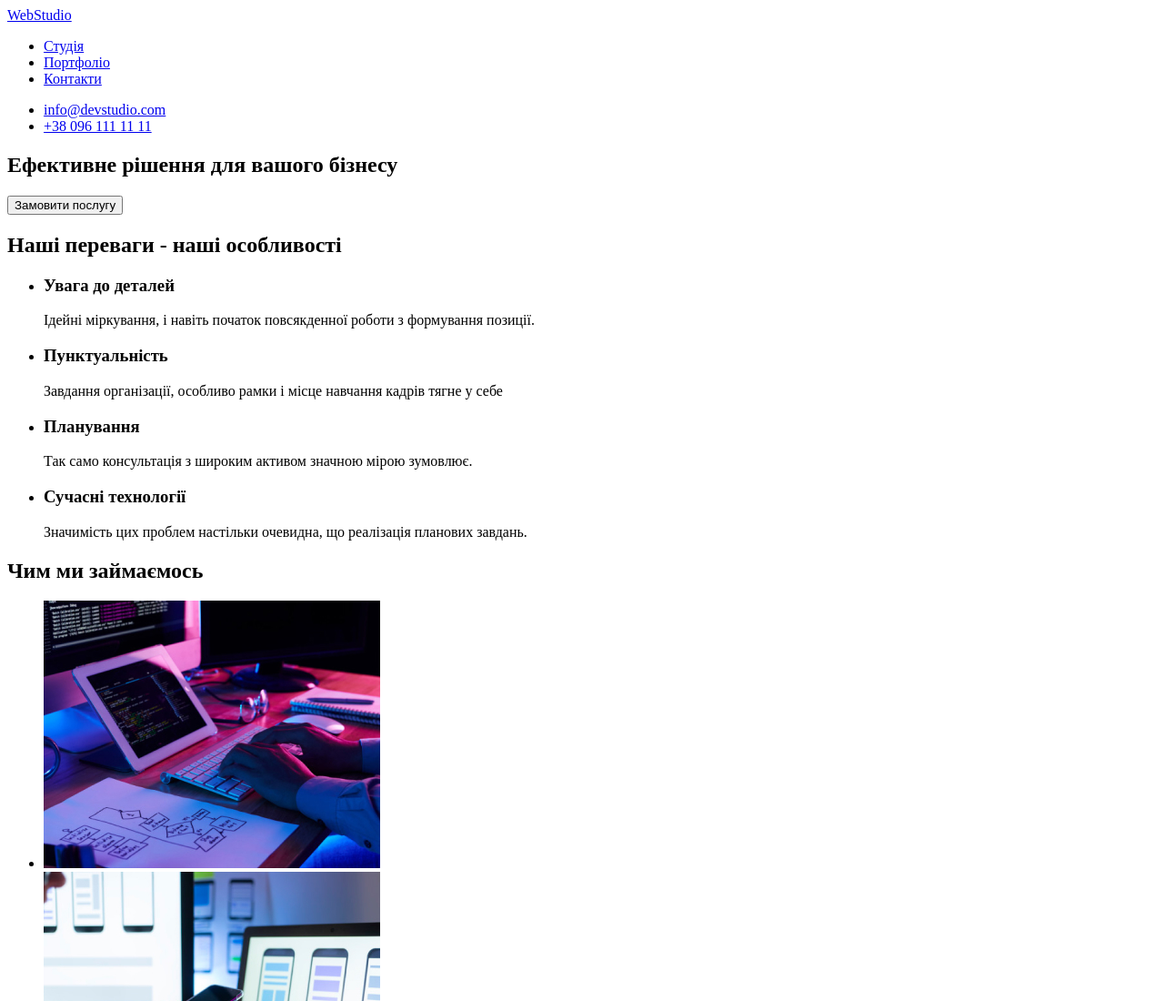
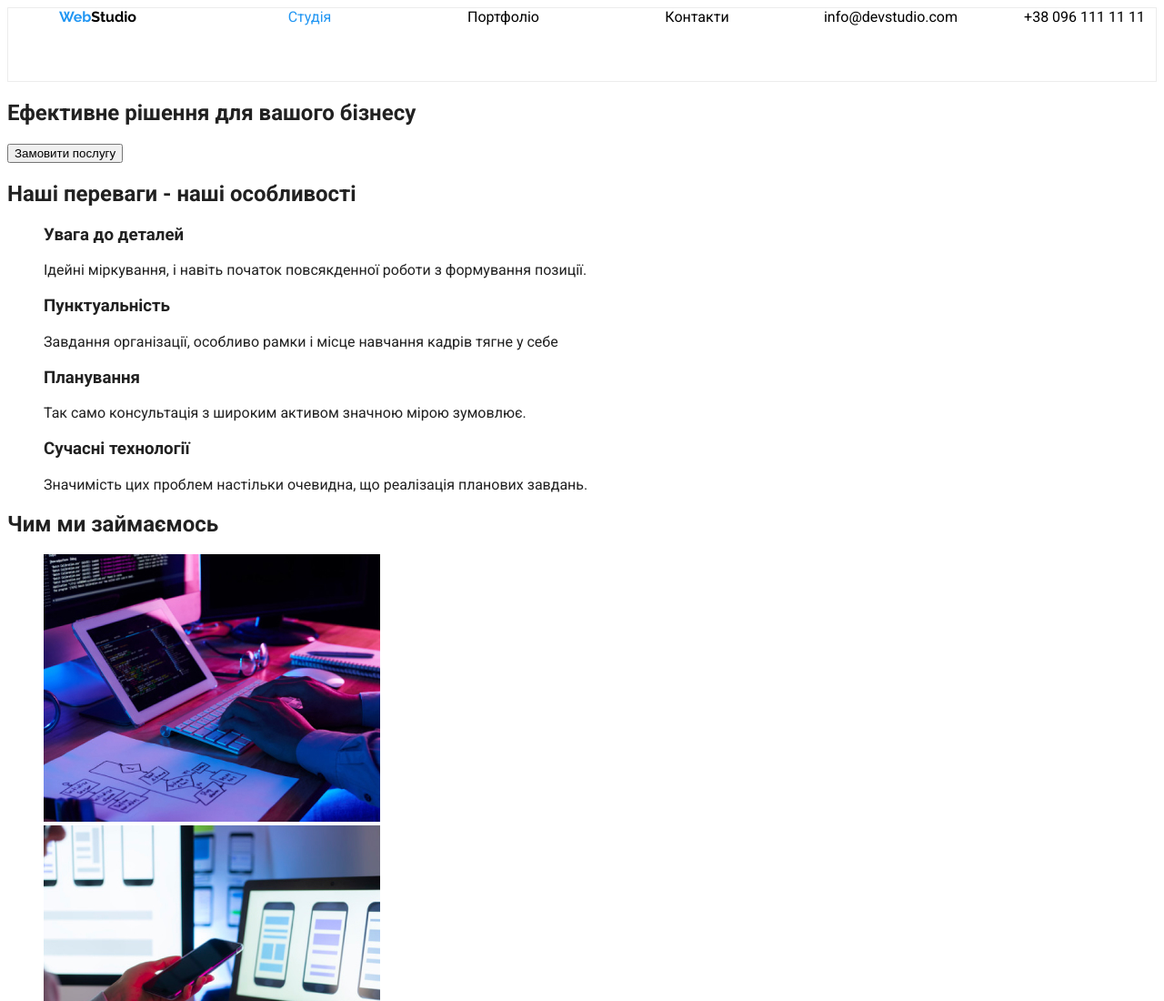
Before and after one commit to tasrad/goit-markup-hw-02, a plain HTML site: page index.html in a window 1280 px wide. Shown: the top 1100 px of the page at 91% size. Drawn offline with Linux system fonts and the light colour scheme.

Commit message:
add style

```diff
--- a/css/styles.css
+++ b/css/styles.css
@@ -0,0 +1,31 @@
+:root{
+    --blue-color-text: #2196F3;
+}
+
+body{
+    font-family: 'Roboto', sans-serif;
+    color: rgba(33, 33, 33, 1);
+    background-color: rgba(255, 255, 255, 1);
+}
+header{
+    height: 80px;
+    border: 1px solid rgba(236, 236, 236, 1);
+    columns: 6;
+    text-align: center;
+    vertical-align: middle;
+}
+.logo{
+    font-family: 'Raleway', sans-serif;
+    color: #000000;
+}
+.logo-blue,
+.current-page{
+    color: var(--blue-color-text);
+}
+li{
+    list-style-type: none;
+}
+a{
+    text-decoration: none;
+    color: #000000;
+}
--- a/index.html
+++ b/index.html
@@ -4,16 +4,21 @@
     <meta charset="UTF-8">
     <meta http-equiv="X-UA-Compatible" content="IE=edge">
     <meta name="viewport" content="width=device-width, initial-scale=1.0">
+    <link rel="preconnect" href="https://fonts.googleapis.com">
+<link rel="preconnect" href="https://fonts.gstatic.com" crossorigin>
+<link href="https://fonts.googleapis.com/css2?family=Raleway:wght@700&family=Roboto:wght@400;500;700;900&display=swap" rel="stylesheet">
+    <link rel="stylesheet" href="./css/styles.css">
     <title>WebStudio</title>
 </head>
 <body>
 
     <header>
         <nav>
-            <a href="./index.html" class="logo">WebStudio</a>
+            <a href="./index.html" class="logo">
+              <span class="logo-blue">Web</span>Studio</a>
             <ul>
             <li>
-                <a href="./index.html">Студія</a>
+                <a href="./index.html" class="current-page">Студія</a>
             </li>
             <li>
                 <a href="./portfolio.html">Портфоліо</a>
```
Also changed, not shown: portfolio.html (+6 -2 lines).
